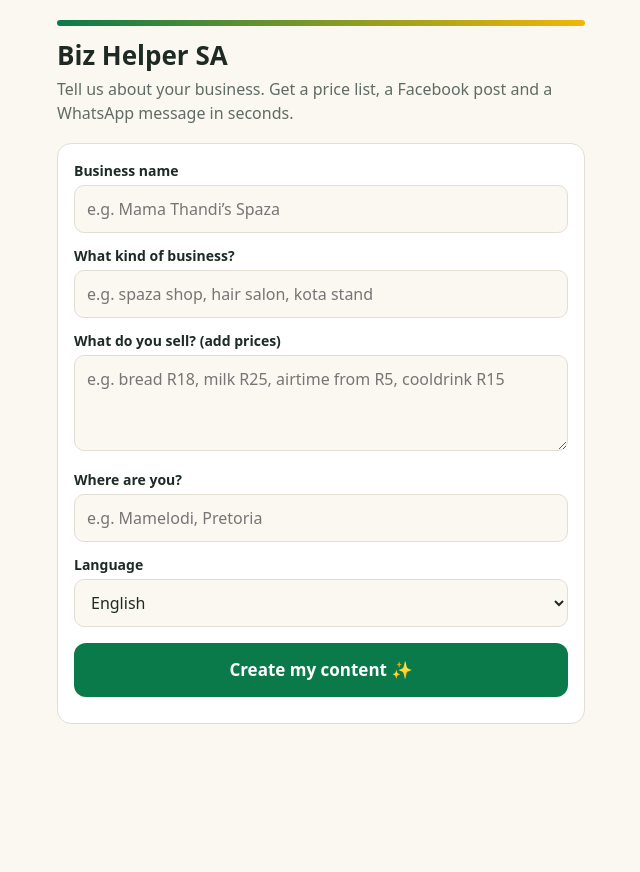
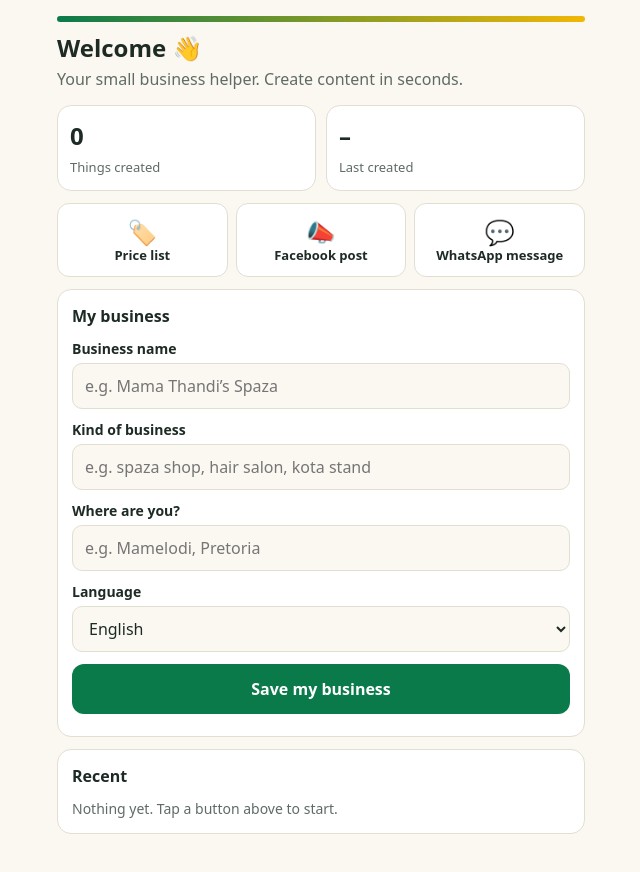
Before and after one commit to mabundabet-cmd/biz-helper-sa, a plain HTML site: page index.html in a window 1280 px wide. Shown: the whole page, without its empty margins (319-959 px from the left). Before the commit the page ends 800 px from the top, so only its background shows below. Drawn offline with Linux system fonts and the light colour scheme.

Commit message:
Add home dashboard: stats, quick actions, saved business, recent creations

```diff
--- a/index.html
+++ b/index.html
@@ -3,34 +3,44 @@
 <head>
 <meta charset="utf-8">
 <meta name="viewport" content="width=device-width, initial-scale=1, viewport-fit=cover">
-<title>Biz Helper SA – AI for small businesses</title>
+<title>Biz Helper SA – Dashboard</title>
 <style>
 :root{--bg:#fbf8f1;--card:#fff;--ink:#1d2b24;--mute:#5f6b64;--brand:#0b7a4b;--brand-ink:#fff;--line:#e3ded2;--accent:#f2b705;box-sizing:border-box;padding-top:env(safe-area-inset-top,0px);padding-bottom:env(safe-area-inset-bottom,0px)}
-@media (prefers-color-scheme:dark){:root:not([data-theme="light"]){--bg:#101a15;--card:#18251e;--ink:#eef3ef;--mute:#9db0a4;--brand:#2bb673;--brand-ink:#06150d;--line:#2a3b32;--accent:#f2b705}}
-:root[data-theme="dark"]{--bg:#101a15;--card:#18251e;--ink:#eef3ef;--mute:#9db0a4;--brand:#2bb673;--brand-ink:#06150d;--line:#2a3b32;--accent:#f2b705}
+@media (prefers-color-scheme:dark){:root:not([data-theme="light"]){--bg:#101a15;--card:#18251e;--ink:#eef3ef;--mute:#9db0a4;--brand:#2bb673;--brand-ink:#06150d;--line:#2a3b32}}
+:root[data-theme="dark"]{--bg:#101a15;--card:#18251e;--ink:#eef3ef;--mute:#9db0a4;--brand:#2bb673;--brand-ink:#06150d;--line:#2a3b32}
 *{box-sizing:border-box}
 body{margin:0;background:var(--bg);color:var(--ink);font:16px/1.5 system-ui,-apple-system,"Segoe UI",Roboto,sans-serif}
-.wrap{max-width:560px;margin:0 auto;padding:20px 16px 48px}
-h1{font-size:26px;line-height:1.2;margin:8px 0 6px}
-.sub{color:var(--mute);margin:0 0 18px}
-.bar{height:6px;border-radius:3px;background:linear-gradient(90deg,var(--brand),var(--accent));margin-bottom:14px}
-.card{background:var(--card);border:1px solid var(--line);border-radius:14px;padding:16px;margin-bottom:14px}
-label{display:block;font-weight:600;font-size:14px;margin:12px 0 4px}
-label:first-child{margin-top:0}
-input,select,textarea{width:100%;font:inherit;color:var(--ink);background:var(--bg);border:1px solid var(--line);border-radius:10px;padding:11px 12px}
+.wrap{max-width:560px;margin:0 auto;padding:16px 16px 48px}
+.bar{height:6px;border-radius:3px;background:linear-gradient(90deg,var(--brand),var(--accent));margin-bottom:12px}
+h1{font-size:24px;line-height:1.2;margin:4px 0 4px}
+h2{font-size:16px;margin:0 0 10px}
+.sub{color:var(--mute);margin:0 0 14px}
+.card{background:var(--card);border:1px solid var(--line);border-radius:14px;padding:14px;margin-bottom:12px}
+.stats{display:flex;gap:10px;margin-bottom:12px}
+.stat{flex:1;background:var(--card);border:1px solid var(--line);border-radius:14px;padding:12px}
+.stat b{display:block;font-size:24px}
+.stat span{color:var(--mute);font-size:13px}
+.grid{display:grid;grid-template-columns:repeat(3,1fr);gap:8px;margin-bottom:12px}
+.act{background:var(--card);color:var(--ink);border:1px solid var(--line);padding:12px 4px;font-size:13px;line-height:1.3}
+.act i{display:block;font-style:normal;font-size:24px}
+label{display:block;font-weight:600;font-size:14px;margin:10px 0 4px}
+input,select,textarea{width:100%;font:inherit;color:var(--ink);background:var(--bg);border:1px solid var(--line);border-radius:10px;padding:10px 12px}
 textarea{min-height:96px;resize:vertical}
 button{font:inherit;font-weight:700;border:0;border-radius:12px;cursor:pointer}
-.go{width:100%;margin-top:16px;padding:14px;background:var(--brand);color:var(--brand-ink);font-size:17px}
+.go{width:100%;margin-top:12px;padding:13px;background:var(--brand);color:var(--brand-ink);font-size:16px}
 .go:disabled{opacity:.6}
-.tabs{display:flex;gap:6px;margin-bottom:10px;overflow-x:auto}
-.tab{flex:1;padding:9px 10px;background:var(--bg);color:var(--ink);border:1px solid var(--line);white-space:nowrap;font-size:14px}
+.back{background:none;color:var(--brand);padding:6px 0;margin-bottom:6px}
+.tabs{display:flex;gap:6px;margin-bottom:10px}
+.tab{flex:1;padding:9px 6px;background:var(--bg);color:var(--ink);border:1px solid var(--line);font-size:14px}
 .tab[aria-selected="true"]{background:var(--brand);color:var(--brand-ink);border-color:var(--brand)}
 .out{white-space:pre-wrap;word-wrap:break-word;background:var(--bg);border:1px solid var(--line);border-radius:10px;padding:12px;min-height:80px}
 .row{display:flex;gap:8px;margin-top:10px}
 .row button,.row a{flex:1;text-align:center;padding:11px;border-radius:10px;font-weight:700;text-decoration:none;font-size:15px}
 .copy{background:var(--ink);color:var(--bg)}
 .wa{background:#25d366;color:#06240f}
-.msg{color:var(--mute);font-size:14px;margin-top:10px}
+.item{display:flex;justify-content:space-between;width:100%;background:var(--bg);color:var(--ink);border:1px solid var(--line);padding:10px 12px;margin-top:6px;font-weight:600;text-align:left}
+.item span{color:var(--mute);font-weight:400;font-size:13px}
+.msg{color:var(--mute);font-size:14px;margin-top:8px}
 .err{color:#c0392b}
 .hide{display:none}
 </style>
@@ -38,36 +48,51 @@ button{font:inherit;font-weight:700;border:0;border-radius:12px;cursor:pointer}
 <body>
 <div class="wrap">
   <div class="bar"></div>
-  <h1>Biz Helper SA</h1>
-  <p class="sub">Tell us about your business. Get a price list, a Facebook post and a WhatsApp message in seconds.</p>
 
+  <section id="home">
+    <h1 id="hello">Welcome 👋</h1>
+    <p class="sub">Your small business helper. Create content in seconds.</p>
+    <div class="stats">
+      <div class="stat"><b id="cnt">0</b><span>Things created</span></div>
+      <div class="stat"><b id="last">–</b><span>Last created</span></div>
+    </div>
+    <div class="grid">
+      <button class="act" data-k="price_list"><i>🏷️</i>Price list</button>
+      <button class="act" data-k="facebook_post"><i>📣</i>Facebook post</button>
+      <button class="act" data-k="whatsapp_message"><i>💬</i>WhatsApp message</button>
+    </div>
     <div class="card">
-    <label for="name">Business name</label>
-    <input id="name" placeholder="e.g. Mama Thandi’s Spaza">
-    <label for="type">What kind of business?</label>
-    <input id="type" placeholder="e.g. spaza shop, hair salon, kota stand">
+      <h2>My business</h2>
+      <label for="pname">Business name</label>
+      <input id="pname" placeholder="e.g. Mama Thandi’s Spaza">
+      <label for="ptype">Kind of business</label>
+      <input id="ptype" placeholder="e.g. spaza shop, hair salon, kota stand">
+      <label for="pwhere">Where are you?</label>
+      <input id="pwhere" placeholder="e.g. Mamelodi, Pretoria">
+      <label for="plang">Language</label>
+      <select id="plang"><option>English</option><option>isiZulu</option><option>English + isiZulu mix</option><option>isiXhosa</option><option>Sesotho</option><option>Afrikaans</option></select>
+      <button class="go" id="save">Save my business</button>
+      <div class="msg" id="pmsg"></div>
+    </div>
+    <div class="card">
+      <h2>Recent</h2>
+      <div id="recent"></div>
+    </div>
+  </section>
+
+  <section id="create" class="hide">
+    <button class="back" id="back">← Home</button>
+    <div class="card" id="formcard">
       <label for="items">What do you sell? (add prices)</label>
       <textarea id="items" placeholder="e.g. bread R18, milk R25, airtime from R5, cooldrink R15"></textarea>
-    <label for="where">Where are you?</label>
-    <input id="where" placeholder="e.g. Mamelodi, Pretoria">
-    <label for="lang">Language</label>
-    <select id="lang">
-      <option>English</option>
-      <option>isiZulu</option>
-      <option>English + isiZulu mix</option>
-      <option>isiXhosa</option>
-      <option>Sesotho</option>
-      <option>Afrikaans</option>
-    </select>
       <button class="go" id="go">Create my content ✨</button>
       <div class="msg" id="status"></div>
     </div>
-
     <div class="card hide" id="results">
-    <div class="tabs" role="tablist">
-      <button class="tab" role="tab" data-k="price_list" aria-selected="true">Price list</button>
-      <button class="tab" role="tab" data-k="facebook_post" aria-selected="false">Facebook</button>
-      <button class="tab" role="tab" data-k="whatsapp_message" aria-selected="false">WhatsApp</button>
+      <div class="tabs">
+        <button class="tab" data-k="price_list" aria-selected="true">Price list</button>
+        <button class="tab" data-k="facebook_post" aria-selected="false">Facebook</button>
+        <button class="tab" data-k="whatsapp_message" aria-selected="false">WhatsApp</button>
       </div>
       <div class="out" id="out"></div>
       <div class="row">
@@ -76,38 +101,83 @@ button{font:inherit;font-weight:700;border:0;border-radius:12px;cursor:pointer}
       </div>
       <div class="msg" id="copied"></div>
     </div>
+  </section>
 </div>
 
 <script>
 (function(){
   // Put your Cloudflare Worker address here, e.g. "https://biz-helper-sa.yourname.workers.dev"
   var API_URL="";
+  var $=function(i){return document.getElementById(i)};
+  var sample=null,data=null,focus="price_list";
+  var P={name:"",type:"",where:"",lang:"English"},H=[];
 
-  var $=function(id){return document.getElementById(id)};
-  var data=null, sample=null;
+  function ls(k,v){
+    try{
+      if(v===undefined){var r=localStorage.getItem(k);return r?JSON.parse(r):null;}
+      localStorage.setItem(k,JSON.stringify(v));
+    }catch(e){return null;}
+  }
+  P=ls("bh_profile")||P; H=ls("bh_hist")||[];
+  if(!Array.isArray(H)){H=[];}
 
-  // Inside Claude the AI is built in; anywhere else the Worker is used.
-  if(window.claude&&claude.use){
-    claude.use("sample").then(function(s){sample=s;}).catch(function(){sample=null;});
+  if(window.claude&&claude.use){claude.use("sample").then(function(s){sample=s;}).catch(function(){});}
+
+  function view(v){
+    $("home").classList.toggle("hide",v!=="home");
+    $("create").classList.toggle("hide",v!=="create");
+    window.scrollTo(0,0);
+    if(v==="home"){renderHome();}
+  }
+
+  function renderHome(){
+    $("hello").textContent=P.name?"Welcome, "+P.name+" 👋":"Welcome 👋";
+    $("cnt").textContent=H.length;
+    $("last").textContent=H.length?new Date(H[0].ts).toLocaleDateString():"–";
+    $("pname").value=P.name||""; $("ptype").value=P.type||""; $("pwhere").value=P.where||""; $("plang").value=P.lang||"English";
+    var box=$("recent"); box.textContent="";
+    if(!H.length){var m=document.createElement("div");m.className="msg";m.textContent="Nothing yet. Tap a button above to start.";box.appendChild(m);return;}
+    H.forEach(function(h,i){
+      var b=document.createElement("button");b.className="item";
+      var a=document.createElement("div");a.textContent=h.name||"My business";
+      var s=document.createElement("span");s.textContent=new Date(h.ts).toLocaleDateString();
+      b.appendChild(a);b.appendChild(s);
+      b.addEventListener("click",function(){data=h.data;$("formcard").classList.add("hide");view("create");$("results").classList.remove("hide");show("price_list");});
+      box.appendChild(b);
+    });
   }
 
   function show(k){
-    var tabs=document.querySelectorAll(".tab");
-    for(var i=0;i<tabs.length;i++){tabs[i].setAttribute("aria-selected",tabs[i].dataset.k===k?"true":"false");}
+    var t=document.querySelectorAll(".tab");
+    for(var i=0;i<t.length;i++){t[i].setAttribute("aria-selected",t[i].dataset.k===k?"true":"false");}
     var text=(data&&data[k])||"";
     $("out").textContent=text;
     $("wa").href="https://wa.me/?text="+encodeURIComponent(text);
     $("copied").textContent="";
   }
 
-  var tabEls=document.querySelectorAll(".tab");
-  for(var i=0;i<tabEls.length;i++){tabEls[i].addEventListener("click",function(e){show(e.currentTarget.dataset.k);});}
+  var tabs=document.querySelectorAll(".tab");
+  for(var i=0;i<tabs.length;i++){tabs[i].addEventListener("click",function(e){show(e.currentTarget.dataset.k);});}
+
+  $("save").addEventListener("click",function(){
+    P={name:$("pname").value.trim(),type:$("ptype").value.trim(),where:$("pwhere").value.trim(),lang:$("plang").value};
+    ls("bh_profile",P); renderHome();
+    $("pmsg").className="msg"; $("pmsg").textContent="Saved ✅";
+  });
+
+  var acts=document.querySelectorAll(".act");
+  for(var j=0;j<acts.length;j++){acts[j].addEventListener("click",function(e){
+    if(!P.name||!P.type){$("pmsg").className="msg err";$("pmsg").textContent="Add your business name and type first, then tap Save.";return;}
+    focus=e.currentTarget.dataset.k;
+    $("formcard").classList.remove("hide"); $("results").classList.add("hide"); $("status").textContent="";
+    view("create");
+  });}
+  $("back").addEventListener("click",function(){view("home");});
 
   $("copy").addEventListener("click",function(){
     var text=$("out").textContent;
-    try{
-      navigator.clipboard.writeText(text).then(function(){$("copied").textContent="Copied ✅";},function(){$("copied").textContent="Press and hold the text to copy it.";});
-    }catch(e){$("copied").textContent="Press and hold the text to copy it.";}
+    try{navigator.clipboard.writeText(text).then(function(){$("copied").textContent="Copied ✅";},function(){$("copied").textContent="Press and hold the text to copy it.";});}
+    catch(e){$("copied").textContent="Press and hold the text to copy it.";}
   });
 
   function buildPrompt(f){
@@ -123,26 +193,23 @@ button{font:inherit;font-weight:700;border:0;border-radius:12px;cursor:pointer}
   async function generate(f){
     if(sample){return await sample.json(buildPrompt(f));}
     var r=await fetch(API_URL,{method:"POST",headers:{"Content-Type":"application/json"},body:JSON.stringify(f)});
-    if(!r.ok){var err=new Error("api");err.code="api";throw err;}
+    if(!r.ok){var e=new Error("api");e.code="api";throw e;}
     return await r.json();
   }
 
   $("go").addEventListener("click",async function(){
-    var f={name:$("name").value.trim(),type:$("type").value.trim(),items:$("items").value.trim(),where:$("where").value.trim(),lang:$("lang").value};
     var st=$("status"); st.className="msg";
-    if(!f.name||!f.type||!f.items){st.className="msg err";st.textContent="Please fill in the business name, type and what you sell.";return;}
-    if(!sample&&window.claude&&claude.use){
-      try{sample=await claude.use("sample");}catch(e){}
-    }
+    var f={name:P.name,type:P.type,where:P.where,lang:P.lang,items:$("items").value.trim()};
+    if(!f.items){st.className="msg err";st.textContent="Please type what you sell and the prices.";return;}
+    if(!sample&&window.claude&&claude.use){try{sample=await claude.use("sample");}catch(e){}}
     if(!sample&&!API_URL){st.className="msg err";st.textContent="The AI isn’t connected yet. Please check back soon.";return;}
     var btn=$("go"); btn.disabled=true; st.textContent="Writing your content…";
     try{
       var res=await generate(f);
       if(res&&typeof res==="object"&&(res.price_list||res.facebook_post||res.whatsapp_message)){
         data={price_list:String(res.price_list||""),facebook_post:String(res.facebook_post||""),whatsapp_message:String(res.whatsapp_message||"")};
-        $("results").classList.remove("hide");
-        show("price_list");
-        st.textContent="Done! Tap the tabs to see all three.";
+        H.unshift({ts:Date.now(),name:P.name,data:data}); H=H.slice(0,10); ls("bh_hist",H);
+        $("results").classList.remove("hide"); show(focus); st.textContent="Done! Tap the tabs to see all three.";
         $("results").scrollIntoView({behavior:"smooth"});
       }else{throw new Error("bad");}
     }catch(e){
@@ -151,6 +218,8 @@ button{font:inherit;font-weight:700;border:0;border-radius:12px;cursor:pointer}
     }
     btn.disabled=false;
   });
+
+  renderHome();
 })();
 </script>
 </body>
```
Lines whose indentation alone changed are shown as unchanged.
